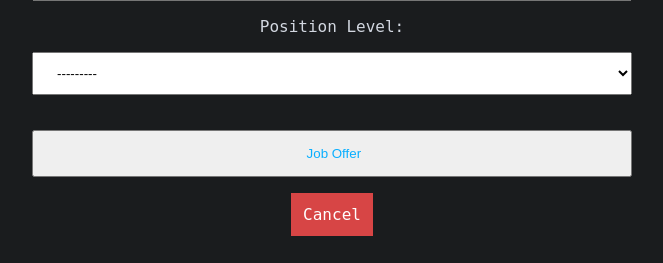
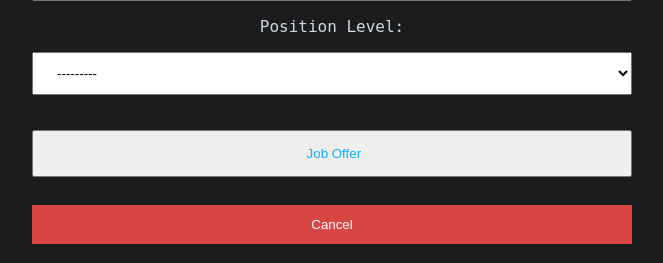
Before and after one commit to duartqx/djanbs, a Django app: template djanbs/jobs/templates/jobs/create-job.html in a window 1280 px wide. Shown: the part 652-915 px from the top of the page, without its empty margins (308-971 px from the left). Before the commit the page ends 888 px from the top, so only its background shows below. Run offline with Django 4.2, Linux system fonts and the light colour scheme; the template is opened without the code that fills it: values that come from a table or form of the project are taken from there, others are empty.

Commit message:
fix typos and button on templates

```diff
--- a/djanbs/jobs/templates/jobs/create-job.html
+++ b/djanbs/jobs/templates/jobs/create-job.html
@@ -17,7 +17,7 @@
     <input class="submit" type="submit" name="submit-offer" value="{{ operation }} Job Offer">
     <div class="register-n-login" style="color:#D74545">{{ form.errors }}</div>
 </form>
-    <center><a class="delete-button" style="padding:12px" href="{% url 'home' %}">Cancel</a></center>
+<center><a href="{% url 'home' %}"><input type="button" class="delete-button" value="Cancel" /></a></center>
 <br>
 <script>
     var form_fields = document.getElementsByTagName('input')
--- a/djanbs/jobs/templates/registration/register.html
+++ b/djanbs/jobs/templates/registration/register.html
@@ -2,7 +2,7 @@
 {% block content %}
 <div class="ask_account_type">
     <p class="register-n-login">Register today your free account and start using Djanbs</p>
-    <a class="register-n-login register-button" href={% url 'register-cand' %}><h2>Candidact</h1></a>
+    <a class="register-n-login register-button" href={% url 'register-cand' %}><h2>Candidate</h1></a>
     <p class="register-n-login"></p>
     <a class="register-n-login register-button" href={% url 'register-comp' %}><h2>Company</h2></a>
 </div>
```
Also changed, not shown: djanbs/db.sqlite3.
